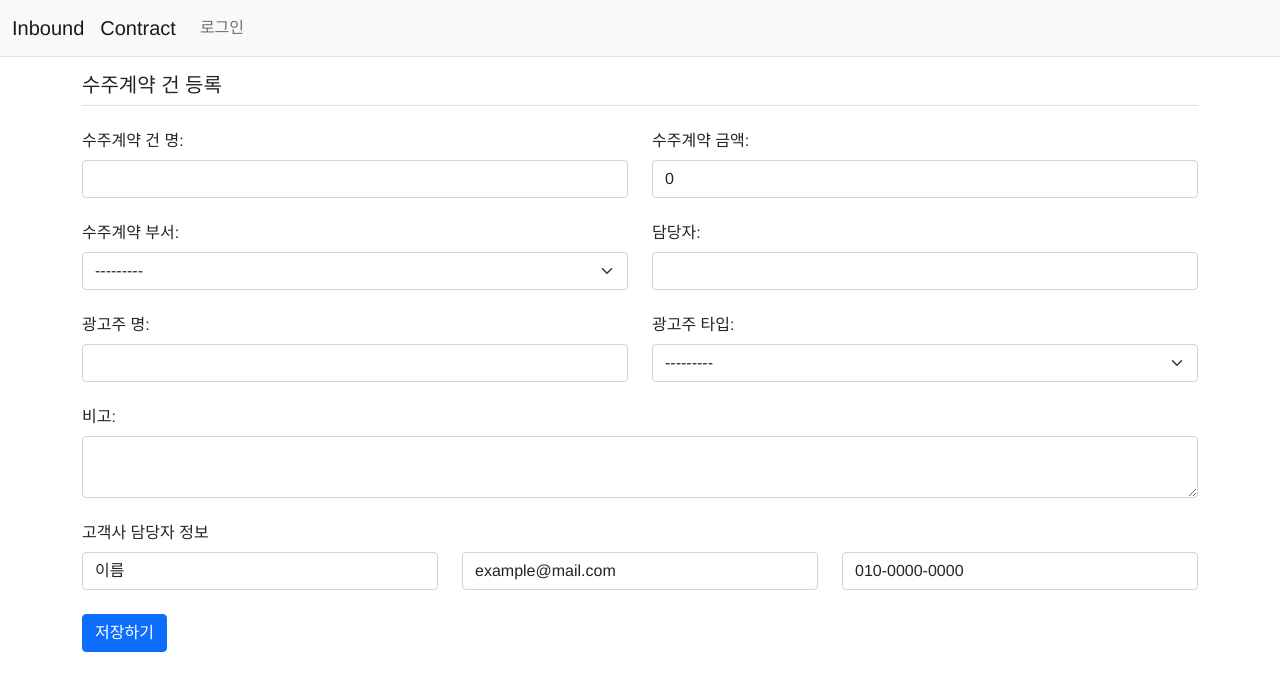
After one commit to csLee94/django_bt, a Django app: page /mbt/contract/create/ in a window 1280 px wide. The commit adds this page. Shown: the top 691 px of the page. Run offline with Django 4.2, Linux system fonts and the light colour scheme; parts of the project's set-up code (start-up, migrations or seed data) failed here and were passed over; some libraries are stand-ins or nearby versions.

Commit message:
create_contract 페이지

```diff
--- a/business_tracking/mbt/forms.py
+++ b/business_tracking/mbt/forms.py
@@ -46,3 +46,19 @@ class AddInboundHistory(forms.ModelForm):
             'description':"메모",
             'person':'담당자',
         }
+
+class ContractForm(forms.ModelForm):
+    class Meta:
+        model=Contract
+        fields = [
+            "contracted_title",
+            "contracted_value",
+            "contracted_dept",
+            'person',
+            'client',
+            'client_type',
+            'client_manager',
+            'client_manager_email',
+            'client_manager_tel',
+            'description',
+        ]
--- a/business_tracking/mbt/models.py
+++ b/business_tracking/mbt/models.py
@@ -38,12 +38,12 @@ class InboundHistory(models.Model):
             ("ACT5", "기타"),
         ]
     )
-    description = models.TextField()
+    description = models.TextField(null=True)
     person = models.CharField(max_length=5)
     action_created_at = models.DateTimeField()
 
 class Contract(models.Model):
-    inbound_id = models.IntegerField()
+    inbound_id = models.IntegerField(null=True)
     contracted_title = models.CharField(max_length=30)
     contracted_at = models.DateTimeField()
     contracted_value = models.IntegerField()
@@ -67,7 +67,10 @@ class Contract(models.Model):
             ("LAB","랩사")
         ]
     )
-    description = models.TextField()
+    client_manager = models.CharField(max_length=5, null=True)
+    client_manager_email =models.EmailField(max_length=30, null=True)
+    client_manager_tel = models.CharField(max_length=13, null=True)
+    description = models.TextField(null=True)
     status = models.CharField(
         max_length=10,
         choices=[
--- a/business_tracking/mbt/urls.py
+++ b/business_tracking/mbt/urls.py
@@ -12,4 +12,5 @@ urlpatterns = [
     path('inbound/create/', views.create_inbound, name='create_inbound'),
     path('contract/', views.contract, name='contract'),
     path('contract/<int:contract_id>/', views.contract_detail, name='contract_detail'),
+    path('contract/create/', views.create_contract, name='create_contract'),
 ]
--- a/business_tracking/mbt/views.py
+++ b/business_tracking/mbt/views.py
@@ -3,7 +3,7 @@ from django.utils import timezone
 from django.core.paginator import Paginator
 from django.http import HttpResponseNotAllowed
 from .models import Inbound, InboundHistory, Contract
-from .forms import InboundForm, InboundToContractForm, AddInboundHistory, Contract
+from .forms import InboundForm, InboundToContractForm, AddInboundHistory, Contract, ContractForm
 
 def inbound(request):
     page = request.GET.get("page", "1")
@@ -58,7 +58,7 @@ def inbound_to_contract(request, inbound_id):
         if form.is_valid():
             contract = form.save(commit=False)
             contract.contracted_at= timezone.now()
-            contract.status = "수주계약"
+            contract.status = "progress"
             contract.inbound_id = inbound_id
             contract.save()
             return redirect("mbt:contract_detail", contract_id=contract.id)
@@ -79,3 +79,18 @@ def contract_detail(request, contract_id):
     contract = Contract.objects.get(id=contract_id)
     context = {'contract':contract}
     return render(request, 'mbt/contract_detail.html', context)
+
+def create_contract(request):
+    if request.method == 'POST':
+        form = ContractForm(request.POST)
+        if form.is_valid():
+            contract_record = form.save(commit=False)
+            contract_record.contracted_at = timezone.now()
+            contract_record.status = "진행중"
+            contract_record.inbound_id = None
+            contract_record.save()
+            return redirect('mbt:contract')
+    else:
+        form = ContractForm()
+    context = {'form': form}
+    return render(request, 'mbt/contract_form.html', context)
--- /dev/null
+++ b/business_tracking/templates/mbt/contract_form.html
@@ -0,0 +1,81 @@
+{% extends 'base.html' %}
+{% block content %}
+<div class="container">
+    <h5 class="my-3 border-bottom pb-2"> 수주계약 건 등록</h5>
+    <form method="post">
+        {% csrf_token %}
+        <div class="row">
+            <div class="col">
+                <div class="mb-3">
+                    <label for="contracted_title" class="col-form-label">수주계약 건 명:</label>
+                    <input type="text" class="form-control" name="contracted_title" value="">
+                </div>
+            </div>
+            <div class="col">
+                <div class="mb-3">
+                    <label for="contracted_value" class="col-form-label">수주계약 금액:</label>
+                    <input type="number" class="form-control" id="money" name="contracted_value" value="0">
+                </div>
+            </div>
+        </div>
+        <div class="row">
+            <div class="col">
+                <div class="mb-3">
+                    <label for="contracted_dept" class="col-form-label">수주계약 부서:</label>
+                    <select class="form-select" name="contracted_dept" required>
+                        <option value="" selected="">---------</option>
+                        <option value="CAM">캠페인본부</option>
+                        <option value="NWB">BX사업본부</option>
+                        <option value="CNS">전략컨설팅본부</option>
+                        <option value="SLT">더쏠트</option>
+                        <option value="LCO">로코옵티마이저스</option>
+                      </select>
+                </div>
+            </div>
+            <div class="col">
+                <div class="mb-3">
+                    <label for="person" class="col-form-label">담당자:</label>
+                    <input type="text" class="form-control" name="person" required>
+                </div>
+            </div>
+        </div>
+        <div class="row">
+            <div class="col">
+                <div class="mb-3">
+                    <label for="client" class="col-form-label">광고주 명:</label>
+                    <input type="text" class="form-control" name="client" required>
+                </div>
+            </div>
+            <div class="col">
+                <div class="mb-3">
+                    <label for="client_type" class="col-form-label">광고주 타입:</label>
+                    <select class="form-select" name="client_type" required>
+                        <option value="" selected="">---------</option>
+                        <option value="ADV">광고주</option>
+                        <option value="AGN">대행사</option>
+                        <option value="LAB">랩사</option>
+                      </select>
+                </div>
+            </div>
+        </div>
+        <div class="mb-3">
+            <label for="description" class="col-form-label">비고:</label>
+            <textarea class="form-control" id="description" name="description"></textarea>
+        </div>
+        <div class="row">
+            <label class="col-form-label">고객사 담당자 정보</label>
+            <div class="col">
+              <input type="text" class="form-control" name="client_manager" value="이름">
+            </div>
+            <div class="col">
+              <input type="email" class="form-control" name="client_manager_email" value="example@mail.com">
+            </div>
+            <div class="col">
+                <input type="tel" class="form-control" name="client_manager_tel" value="010-0000-0000">
+            </div>
+        </div>
+    </br>
+        <button type="submit" class="btn btn-primary">저장하기</button>
+    </form>
+</div>
+{% endblock %}
--- a/business_tracking/templates/mbt/contract_list.html
+++ b/business_tracking/templates/mbt/contract_list.html
@@ -73,6 +73,6 @@
         {% endif %}
     </ul>
     <!-- 페이징처리 끝 -->
-    <a href="{% url 'mbt:contract' %}" class="btn btn-primary">인바운드 건 생성하기</a>
+    <a href="{% url 'mbt:create_contract' %}" class="btn btn-primary">수주계약 건 생성하기</a>
 </div>
 {% endblock %}
```
Also changed, not shown: business_tracking/templates/mbt/inbound_detail.html (+20 -4 lines), business_tracking/mbt/migrations/0004_contract_client_manager_and_more.py (added), business_tracking/mbt/migrations/0005_alter_contract_inbound_id.py (added), business_tracking/mbt/migrations/0006_alter_contract_description_and_more.py (added).
